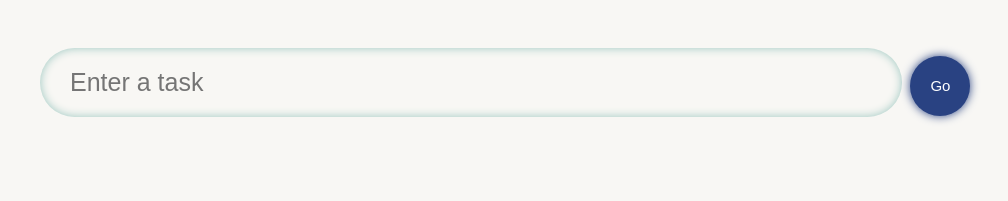
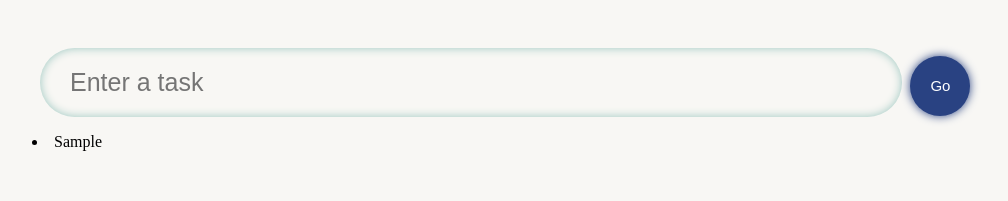
Before and after one commit to ilaydaozdemir/ReactProjects-Typescript, a React (Create React App) app: page / in a window 1280 px wide. Both pictures are taken after typing "Sample" into the empty fields and a click on the button "Go". Shown: the top 201 px of the page, without its empty margins (8-1016 px from the left). Built offline with nearby package versions, Linux system fonts and the light colour scheme.

Commit message:
Create Todo Logic

```diff
--- a/src/App.tsx
+++ b/src/App.tsx
@@ -20,6 +20,10 @@ const App: FC = () => {
   return (
     <div className="container">
       <InputFeild todo={todo} setTodo={setTodo} handleAdd={handleAdd} />
+      {/**todolist */}
+      {todos.map((t) => (
+        <li>{t.todo}</li>
+      ))}
     </div>
   );
 };
```
